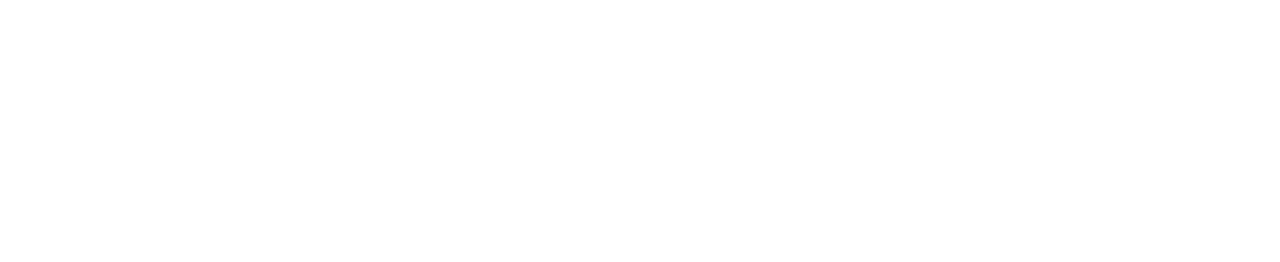
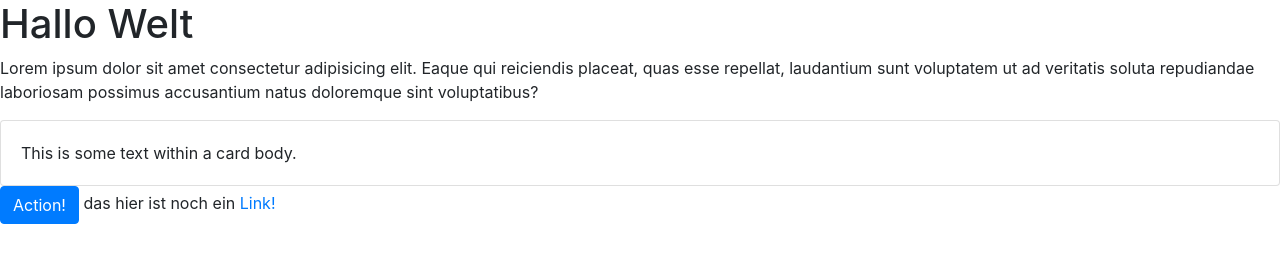
Before and after one commit to RooRar/QUIZAPP, a plain HTML site: page index.html in a window 1280 px wide. Drawn offline with nearby package versions, Linux system fonts and the light colour scheme.

Commit message:
added bootstrap

```diff
--- a/index.html
+++ b/index.html
@@ -4,9 +4,18 @@
     <meta charset="UTF-8">
     <meta http-equiv="X-UA-Compatible" content="IE=edge">
     <meta name="viewport" content="width=device-width, initial-scale=1.0">
-    <title>Document</title>
+    <title>Quizapp</title>
+    <link rel="stylesheet" href="../node_modules/bootstrap/dist/css/bootstrap.min.css">
 </head>
 <body>
-
+    <h1>Hallo Welt</h1>
+    <p>Lorem ipsum dolor sit amet consectetur adipisicing elit. Eaque qui reiciendis placeat, quas esse repellat, laudantium sunt voluptatem ut ad veritatis soluta repudiandae laboriosam possimus accusantium natus doloremque sint voluptatibus?</p>
+    <div class="card">
+        <div class="card-body">
+          This is some text within a card body.
+        </div>
+      </div>
+    <button class="btn btn-primary">Action!</button>
+    das hier ist noch ein <a href="#">Link!</a>
 </body>
 </html>
```
